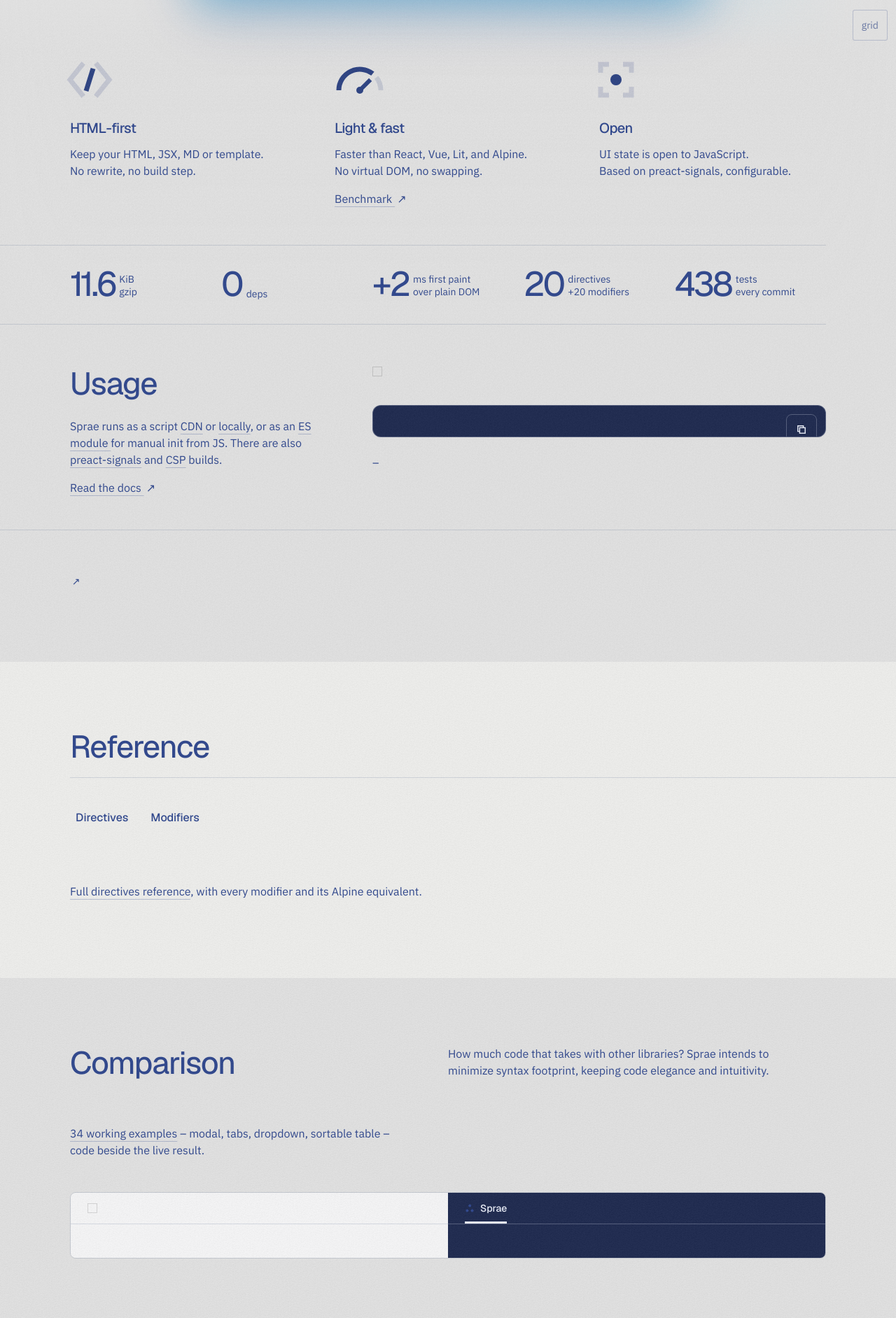
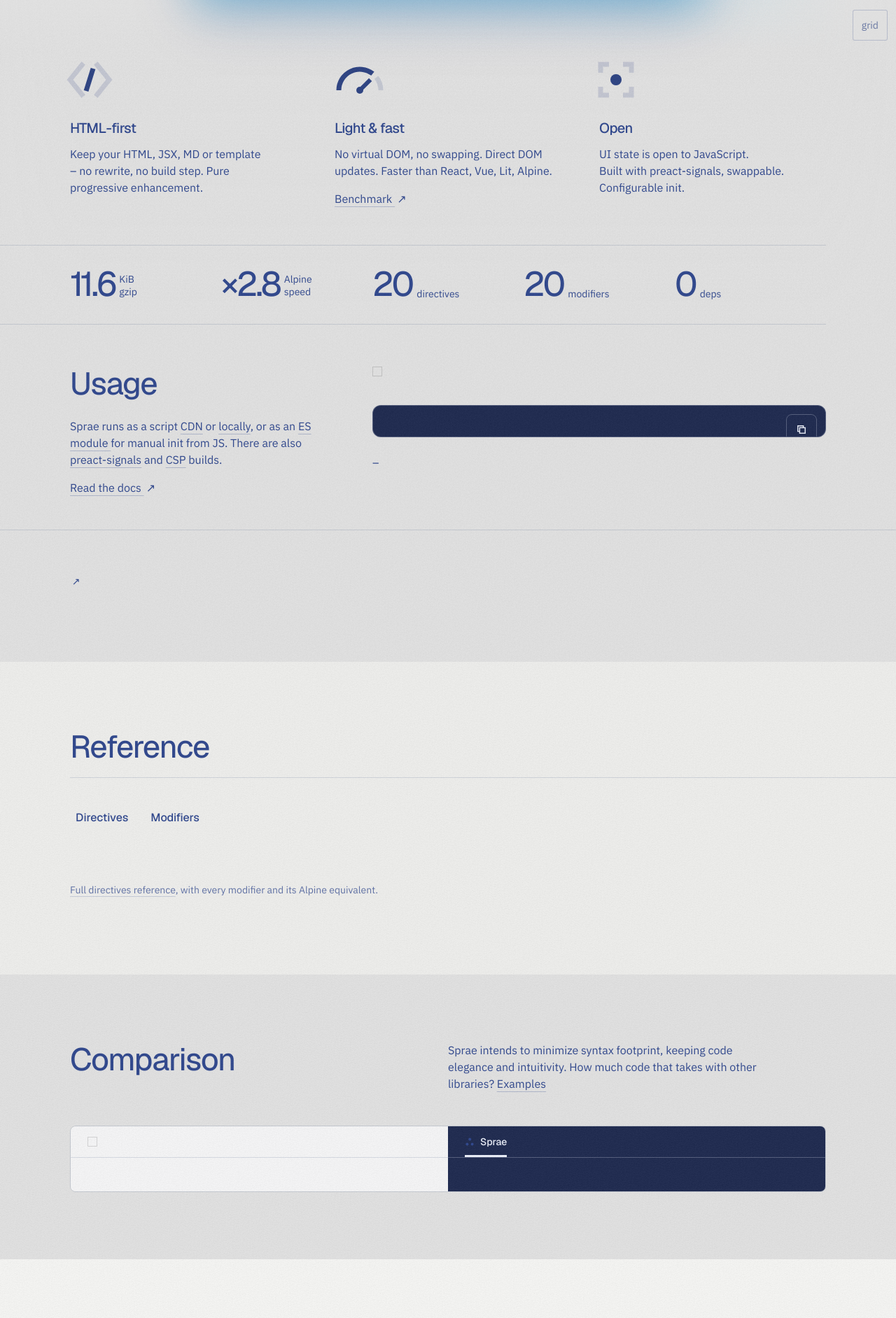
Before and after one commit to dy/sprae, a Jekyll site: the page index.html, which Jekyll copies as it is, in a window 1280 px wide. Shown: the part 830-2714 px from the top of the page at 70% size. Built offline with Jekyll 4.4.1, drawn with Linux system fonts in a browser that asks for light colours.

Commit message:
Rotate the speed figure through the field, on official Chrome 152 data
sprae v13.9.1 is in the published js-framework-benchmark run, so every
framework on the comparison page was measured on one machine in one
session. That replaces the July local run throughout: the Alpine CPU mean
is 2.81x rather than 2.27x, memory 4.54x rather than 3.27x, first paint
50.6ms against 71.1ms. Compare gains the rest of the field — React, Lit,
Vue, Svelte, plain DOM — and states plainly where sprae loses: hand-written
DOM is still 1.16x faster, Lit and Svelte hold less memory, and first paint
against plain DOM is inside single-run noise rather than a win.

The strip's speed slot now cycles those peers every three seconds, or on
click, easing the number itself. The name is held out for the whole travel
and returns only when the figure lands, so a stale pairing is never
legible. Plain DOM is out of the rotation — a figure below one reads as a
loss in a slot that is not built to explain itself; it stays on compare
where it has the room.

Order is size, speed, directives, modifiers, deps. The two counts link
into the reference and select their own tab.

Also fixes a rule that never applied: index.html loads no external
stylesheet, so .ref-more lived in style.css where nothing could use it.

```diff
--- a/index.html
+++ b/index.html
@@ -2219,6 +2219,32 @@
 
       .spec-strip dd:has(.spec-unit br) {
         align-items: center
+      }
+
+      /* a quiet pointer out of a section, on the section's own measure */
+      .ref-more {
+        margin-top: var(--sp-4);
+        font-size: var(--fs-sm);
+        opacity: .75;
+        text-wrap: pretty;
+      }
+
+      /* the comparison cycles; the value and its name cross-fade together so the pair never disagrees */
+      .spec-rotate { cursor: pointer; }
+
+      .spec-rotate .spec-value,
+      .spec-rotate .spec-unit {
+        transition: opacity .2s var(--ease-out), filter .2s var(--ease-out);
+      }
+
+      .spec-rotate .fade {
+        opacity: 0;
+        filter: blur(4px);
+      }
+
+      @media (prefers-reduced-motion: reduce) {
+        .spec-rotate .spec-value,
+        .spec-rotate .spec-unit { transition: none; }
       }
 
       .spec-value {
@@ -2882,7 +2908,7 @@
             </div>
             <div class="feature-copy">
               <h2>HTML-first</h2>
-              <p>Keep your HTML, JSX, MD or template.<br> No rewrite, no build step.</p>
+              <p>Keep your HTML, JSX, MD or template – no rewrite, no build step. Pure progressive enhancement.</p>
             </div>
           </article>
 
@@ -2897,7 +2923,7 @@
             </div>
             <div class="feature-copy">
               <h2>Light & fast</h2>
-              <p>Faster than React, Vue, Lit, and Alpine.<br> No virtual DOM, no swapping.</p>
+              <p>No virtual DOM, no swapping. Direct DOM updates. Faster than React, Vue, Lit, Alpine.</p>
               <div class="feature-links">
                 <a class="text-link" href="https://krausest.github.io/js-framework-benchmark/current.html">Benchmark <span aria-hidden="true">↗</span></a>
               </div>
@@ -2913,7 +2939,7 @@
             </div>
             <div class="feature-copy">
               <h2>Open</h2>
-              <p>UI state is open to JavaScript.<br> Based on preact-signals, configurable.</p>
+              <p>UI state is open to JavaScript.<br> Built with preact-signals, swappable. Configurable init.</p>
             </div>
           </article>
         </div>
@@ -2923,21 +2949,24 @@
             <dt class="sr-only">size</dt>
             <dd><strong class="spec-value">11.6</strong><span class="spec-unit">KiB<br>gzip</span></dd>
           </div>
+          <div class="spec-rotate" :scope="rotator()" :fx="() => {
+            let id = setInterval(() => advance(), 3000)
+            return () => clearInterval(id)
+          }" :onclick.prevent="advance()">
+            <dt class="sr-only">speed</dt>
+            <dd><a class="spec-value" href="./compare#performance" :aria-label="'sprae runs ' + peers[i].x + ' times the speed of ' + peers[i].n + ', CPU geometric mean of the js-framework-benchmark keyed suite, Chrome 152'" :text="'×' + shown.toFixed(1)">×2.8</a><span class="spec-unit" :class="{ fade }"><span :text="peers[i].n">Alpine</span><br>speed</span></dd>
+          </div>
+          <div>
+            <dt class="sr-only">directives</dt>
+            <dd><a class="spec-value" href="#directives" :onclick="document.getElementById('ref-tab-dir').click()" aria-label="Twenty directives — show them in the reference">20</a><span class="spec-unit">directives</span></dd>
+          </div>
+          <div>
+            <dt class="sr-only">modifiers</dt>
+            <dd><a class="spec-value" href="#directives" :onclick="document.getElementById('ref-tab-mod').click()" aria-label="Twenty modifiers — show them in the reference">20</a><span class="spec-unit">modifiers</span></dd>
+          </div>
           <div>
             <dt class="sr-only">dependencies</dt>
             <dd><strong class="spec-value">0</strong><span class="spec-unit">deps</span></dd>
-          </div>
-          <div>
-            <dt class="sr-only">first paint</dt>
-            <dd><a class="spec-value" href="./compare#performance" aria-label="Two milliseconds behind hand-written DOM code to first paint with 1,000 rows, in the js-framework-benchmark harness">+2</a><span class="spec-unit">ms first paint<br>over plain DOM</span></dd>
-          </div>
-          <div>
-            <dt class="sr-only">directives</dt>
-            <dd><a class="spec-value" href="./directives/" aria-label="Twenty directives and twenty modifiers are the whole API">20</a><span class="spec-unit">directives<br>+20 modifiers</span></dd>
-          </div>
-          <div>
-            <dt class="sr-only">tests</dt>
-            <dd><a class="spec-value" href="https://github.com/dy/sprae/actions" aria-label="438 tests, run on every commit against both compilers and three signal implementations">438</a><span class="spec-unit">tests<br>every commit</span></dd>
           </div>
         </dl>
 
@@ -3030,8 +3059,7 @@
         <div class="shell" :scope="{ vtab: 'vanilla' }">
           <div class="section-intro">
             <h2 class="sect-h" id="vs-title">Comparison</h2>
-            <p>How much code that takes with other libraries? Sprae intends to minimize syntax footprint, keeping code elegance and intuitivity.</p>
-            <p class="vs-more"><a class="text-link" href="./drops/">34 working examples</a> – modal, tabs, dropdown, sortable table – code beside the live result.</p>
+            <p>Sprae intends to minimize syntax footprint, keeping code elegance and intuitivity. How much code that takes with other libraries? <a class="text-link" href="./drops/">Examples</a></p>
           </div>
           <div class="vs__compare">
             <article class="vs__side vs__side--framework code-light" id="compare-panel" role="tabpanel" :aria-labelledby="'compare-tab-' + vtab">
@@ -3221,6 +3249,36 @@
   data-text="open ? 'Close' : 'Open'"></button>`
         }
       }
+
+      // The speed figure cycles through the field, easing the number itself rather than snapping it.
+      // Ratios are the CPU geometric mean from the Chrome 152 run at sprae 13.9.1.
+      window.rotator = () => ({
+        i: 0, fade: false, shown: 2.8,
+        peers: [
+          { n: 'Alpine', x: 2.8 },
+          { n: 'React', x: 1.6 },
+          { n: 'Lit', x: 1.1 },
+          { n: 'Svelte', x: 1.0 },
+          { n: 'Vue', x: 1.1 }
+        ],
+        advance() {
+          // the name goes out first and only returns once the number has landed, so a stale
+          // pairing is never legible: while the figure travels there is nothing to read it against
+          this.fade = true
+          setTimeout(() => {
+            const from = this.shown
+            this.i = (this.i + 1) % this.peers.length
+            const to = this.peers[this.i].x, t0 = performance.now(), d = 420
+            const step = now => {
+              const p = Math.min(1, (now - t0) / d)
+              this.shown = from + (to - from) * p * p
+              if (p < 1) requestAnimationFrame(step)
+              else this.fade = false
+            }
+            requestAnimationFrame(step)
+          }, 200)
+        }
+      })
 
       window.ref = {
         intro: {
```
Also changed, not shown: assets/style.css (+0 -8 lines), compare.md (+35 -32 lines), readme.md.
